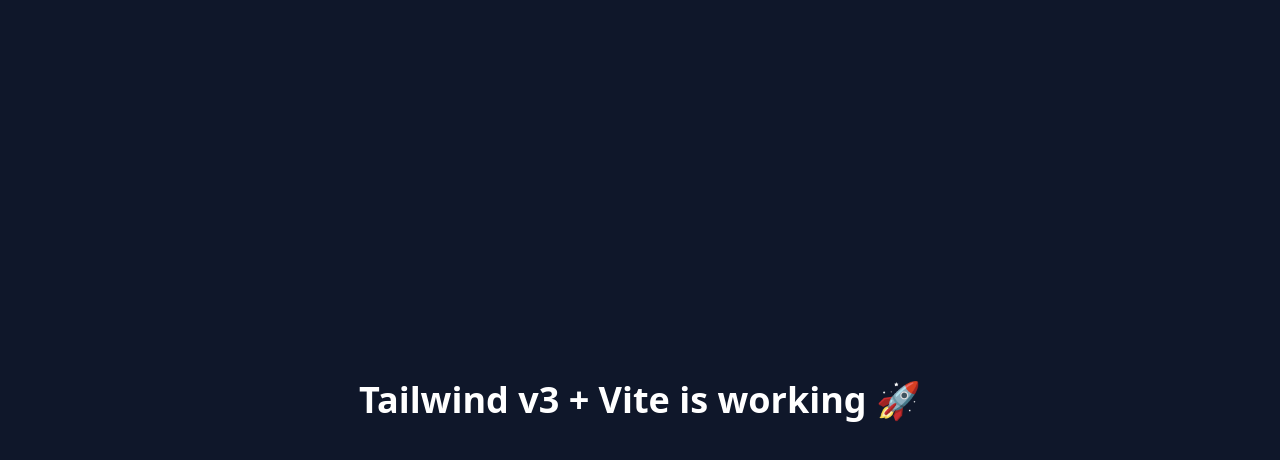
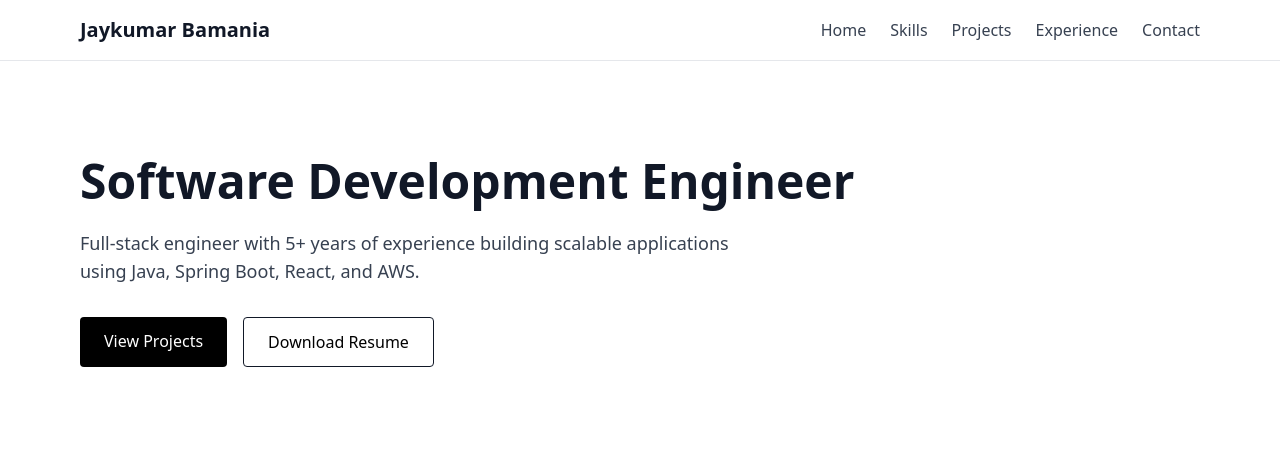
Before and after one commit to jaykumarbamania/My_Portfolio, a React (Vite) app: page / in a window 1280 px wide. Shown: the top 460 px of the page. Built offline with nearby package versions, Linux system fonts and the light colour scheme.

Commit message:
Add layout with navbar and hero section

```diff
--- a/src/App.jsx
+++ b/src/App.jsx
@@ -1,10 +1,12 @@
+import Navbar from "./components/Navbar";
+import Hero from "./sections/Hero";
+
 function App() {
   return (
-    <main className="min-h-screen flex items-center justify-center bg-slate-900">
-      <h1 className="text-4xl font-bold text-white">
-        Tailwind v3 + Vite is working 🚀
-      </h1>
-    </main>
+    <>
+      <Navbar />
+      <Hero />
+    </>
   );
 }
 
--- /dev/null
+++ b/src/components/Navbar.jsx
@@ -0,0 +1,21 @@
+const Navbar = () => {
+  return (
+    <header className="sticky top-0 z-50 bg-white border-b">
+      <nav className="max-w-6xl mx-auto px-4 py-4 flex justify-between items-center">
+        <h1 className="text-xl font-bold text-gray-900">
+          Jaykumar Bamania
+        </h1>
+
+        <ul className="hidden md:flex gap-6 text-gray-700 font-medium">
+          <li className="hover:text-black cursor-pointer">Home</li>
+          <li className="hover:text-black cursor-pointer">Skills</li>
+          <li className="hover:text-black cursor-pointer">Projects</li>
+          <li className="hover:text-black cursor-pointer">Experience</li>
+          <li className="hover:text-black cursor-pointer">Contact</li>
+        </ul>
+      </nav>
+    </header>
+  );
+};
+
+export default Navbar;
--- /dev/null
+++ b/src/sections/Hero.jsx
@@ -0,0 +1,32 @@
+const Hero = () => {
+  return (
+    <section className="max-w-6xl mx-auto px-4 py-24">
+      <h2 className="text-4xl md:text-5xl font-bold text-gray-900">
+        Software Development Engineer
+      </h2>
+
+      <p className="mt-6 text-lg text-gray-700 max-w-2xl">
+        Full-stack engineer with 5+ years of experience building scalable
+        applications using Java, Spring Boot, React, and AWS.
+      </p>
+
+      <div className="mt-8 flex gap-4">
+        <a
+          href="#projects"
+          className="bg-black text-white px-6 py-3 rounded hover:bg-gray-800"
+        >
+          View Projects
+        </a>
+
+        <a
+          href="/resume.pdf"
+          className="border border-gray-900 px-6 py-3 rounded hover:bg-gray-100"
+        >
+          Download Resume
+        </a>
+      </div>
+    </section>
+  );
+};
+
+export default Hero;
```
